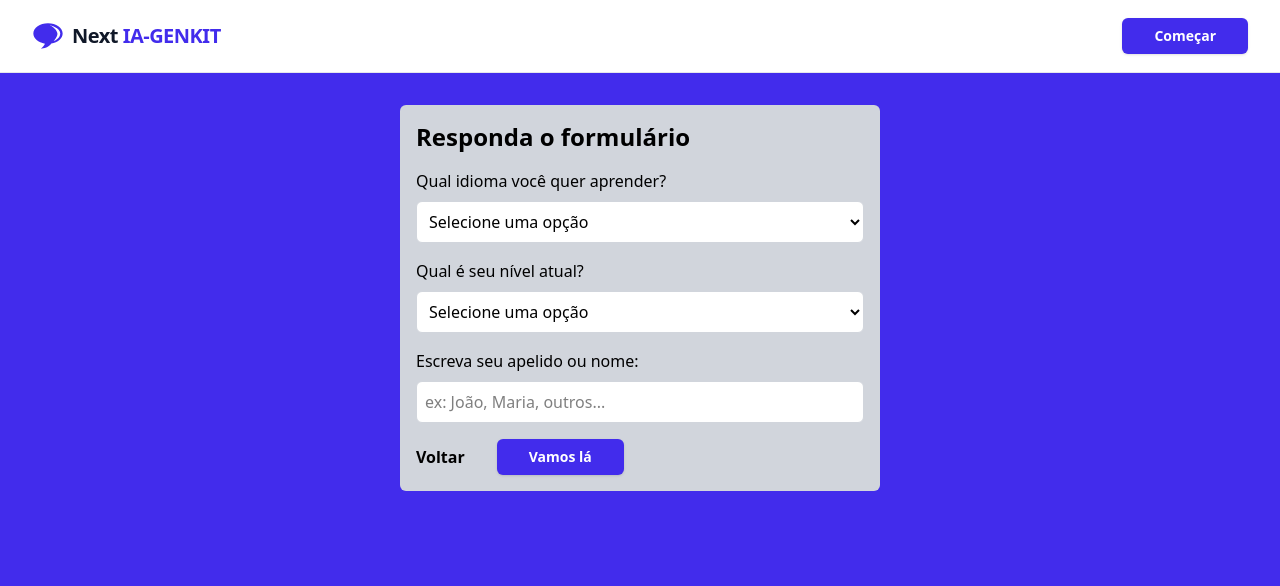
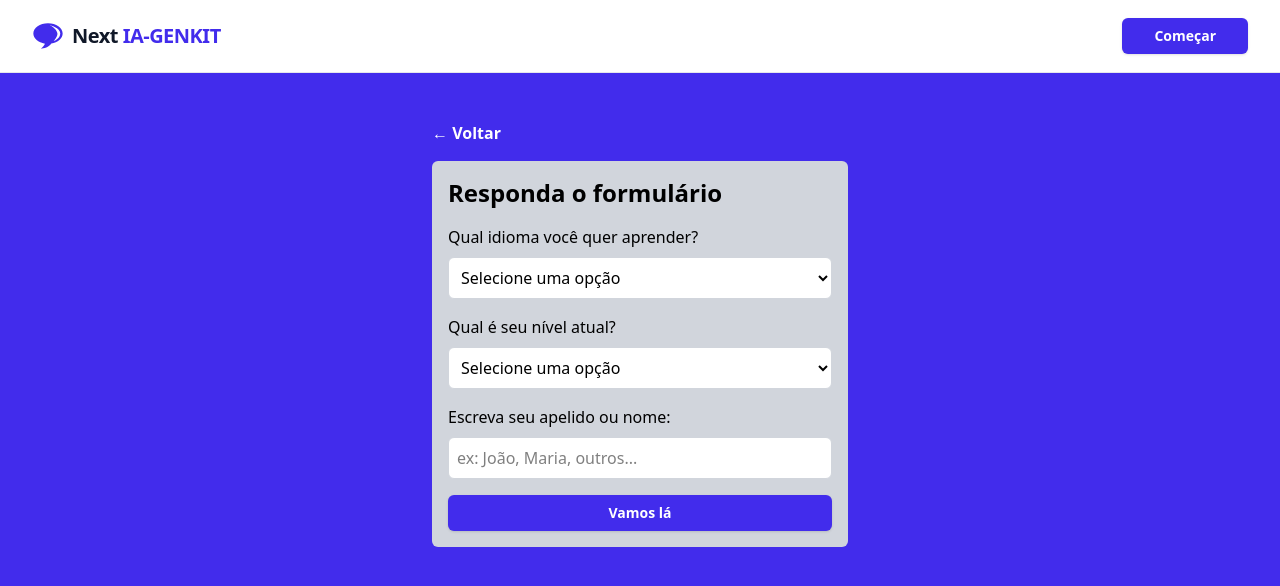
Before and after one commit to Helton-Carlos/next-IA-genkit, a Next.js app: page /form in a window 1280 px wide. Shown: the top 586 px of the page. Built offline with nearby package versions, Linux system fonts and the light colour scheme.

Commit message:
feat: add button back router

```diff
--- a/app/chat/page.tsx
+++ b/app/chat/page.tsx
@@ -16,6 +16,12 @@ export default function ChatPage() {
 
   return (
     <div className="py-8 px-4 max-w-md mx-auto">
+      <div className="my-4">
+        <Link href="/form" className="text-white hover:underline font-semibold">
+          ← Voltar
+        </Link>
+      </div>
+
       <div className='bg-amber-50 p-4 rounded-md text-black shadow-md'>
         <h2 className="text-xl font-bold mb-2">Bem-vindo ao Chat!</h2>
 
@@ -30,11 +36,7 @@ export default function ChatPage() {
         )}
       </div>
 
-      <div className="mt-4">
-        <Link href="/form" className="text-blue-600 hover:underline font-semibold">
-          ← Voltar para o Formulário
-        </Link>
-      </div>
+
     </div>
   )
 }
--- a/app/form/page.tsx
+++ b/app/form/page.tsx
@@ -27,7 +27,13 @@ export default function FormPage() {
   }
 
   return (
-    <div className="py-8 px-4">
+   <div className="py-8 px-4 max-w-md mx-auto">
+      <div className="my-4">
+        <Link href="/" className="text-white hover:underline font-semibold">
+          ← Voltar
+        </Link>
+      </div>
+
       <form onSubmit={handleSubmit} className="bg-gray-300 max-w-120 text-black mx-auto p-4 rounded-md">
         <h3 className="text-2xl font-bold mb-4">Responda o formulário</h3>
 
@@ -78,15 +84,9 @@ export default function FormPage() {
           />
         </div>
 
-        <div className="flex items-center gap-8 hover:underline">
-          <Link href="/" className="font-bold">
-            Voltar
-          </Link>
-
-          <button className="btn" type="submit">
-            Vamos lá
-          </button>
-        </div>
+        <button className="btn w-full" type="submit">
+          Vamos lá
+        </button>
       </form>
     </div>
   )
```
